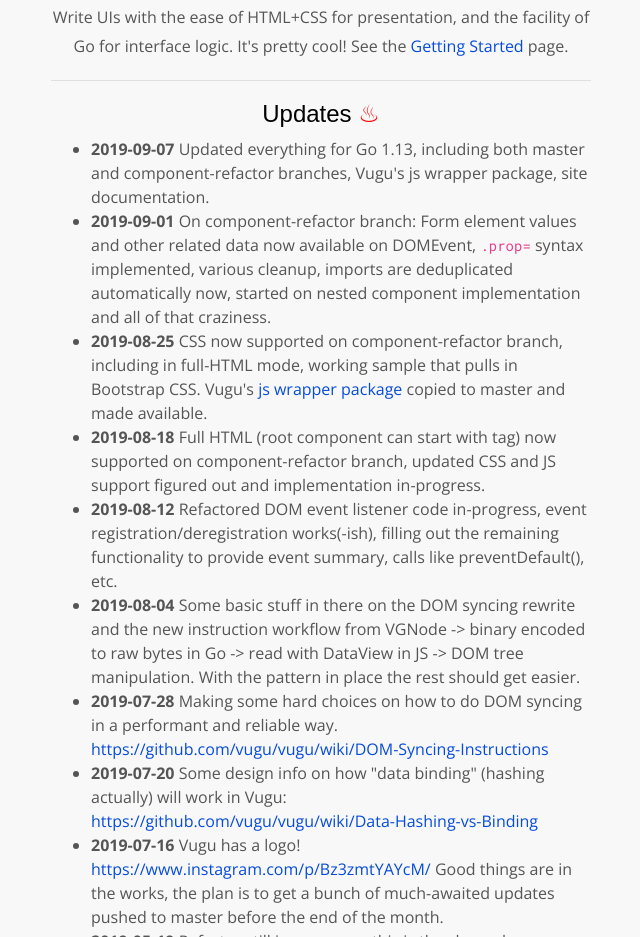
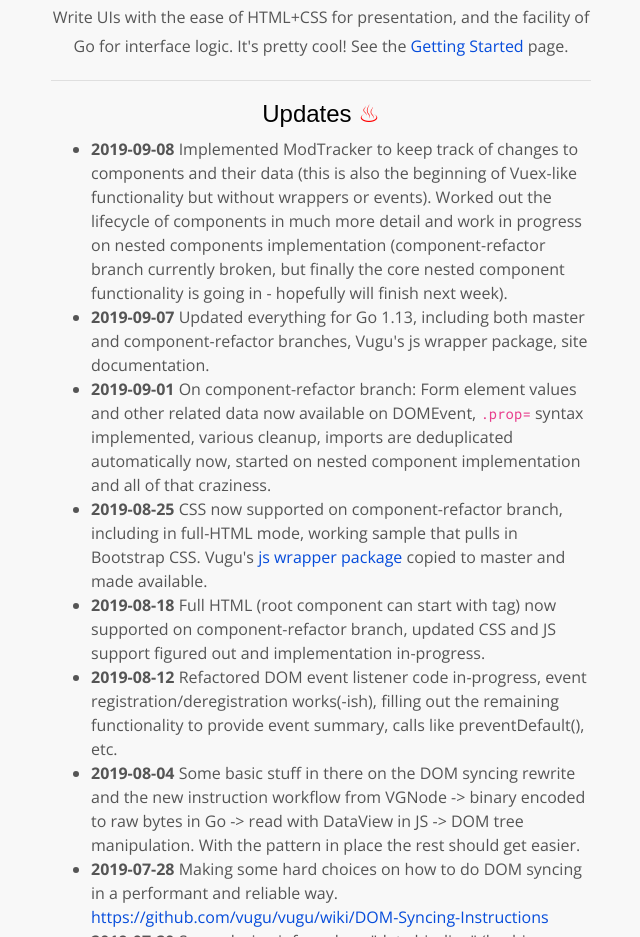
Before and after one commit to vugu/vugu.github.io, a plain HTML site: page index.html in a window 1280 px wide. Shown: the part 1005-1942 px from the top of the page, without its empty margins (319-959 px from the left). Drawn offline with nearby package versions, Linux system fonts and the light colour scheme; no server answers; a web font is replaced by a local one.

Commit message:
doc update

```diff
--- a/index.html
+++ b/index.html
@@ -212,6 +212,7 @@
             <div class="text-left">
 
                 <ul>
+                  <li><strong>2019-09-08</strong> Implemented ModTracker to keep track of changes to components and their data (this is also the beginning of Vuex-like functionality but without wrappers or events). Worked out the lifecycle of components in much more detail and work in progress on nested components implementation (component-refactor branch currently broken, but finally the core nested component functionality is going in - hopefully will finish next week).</li>
                   <li><strong>2019-09-07</strong> Updated everything for Go 1.13, including both master and component-refactor branches, Vugu&#39;s js wrapper package, site documentation.</li>
                   <li><strong>2019-09-01</strong> On component-refactor branch: Form element values and other related data now available on DOMEvent, <code>.prop=</code> syntax implemented, various cleanup, imports are deduplicated automatically now, started on nested component implementation and all of that craziness.</li>
 		              <li><strong>2019-08-25</strong> CSS now supported on component-refactor branch, including in full-HTML mode, working sample that pulls in Bootstrap CSS.  Vugu&#39;s <a href="https://godoc.org/github.com/vugu/vugu/js" target="_blank">js wrapper package</a> copied to master and made available.</li>
```
